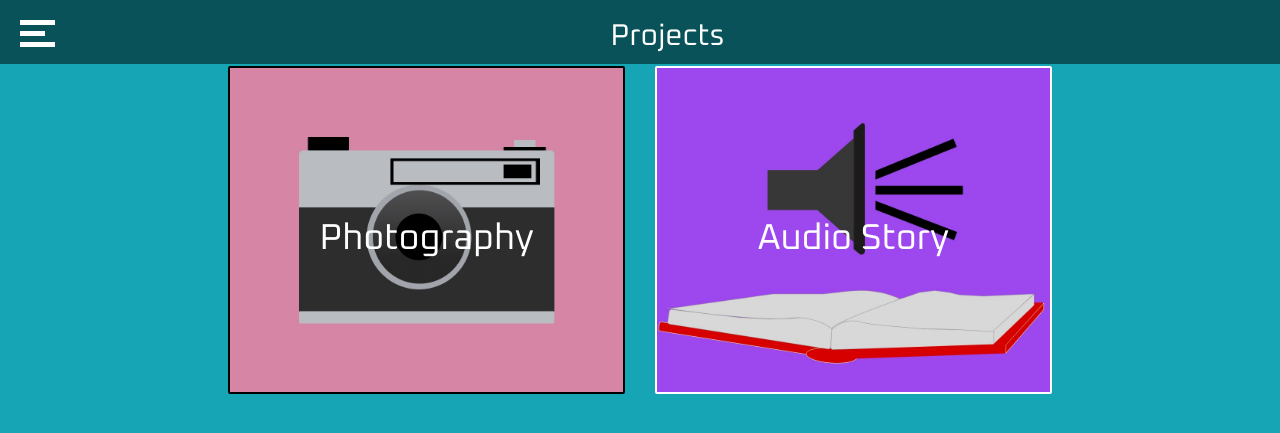
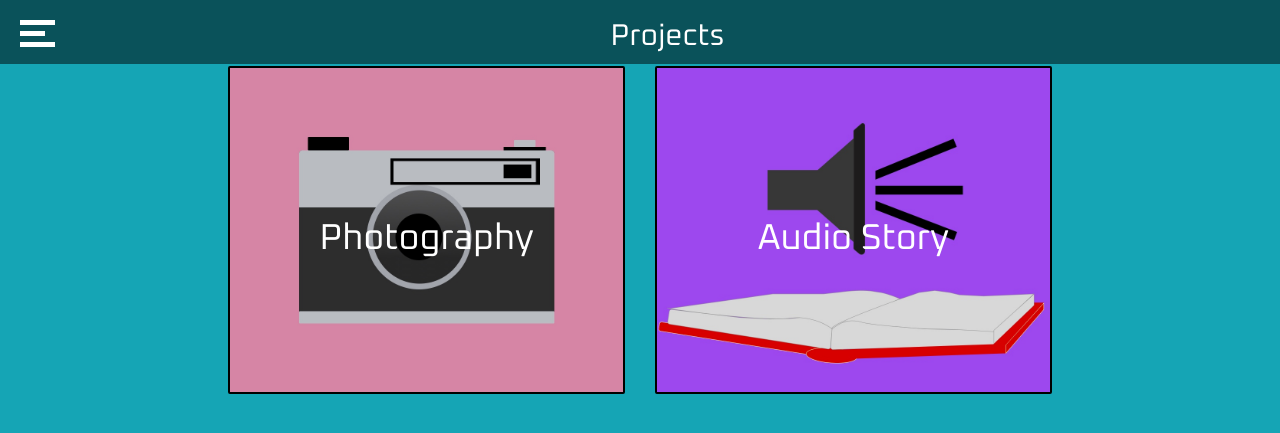
Before and after one commit to Tony8egan/AnthonyEgansSiteCS6041.io, a Jekyll site: the page built from Projects.markdown, in a window 1280 px wide. Shown: the top 433 px of the page. Built offline with Jekyll 4.4.1, drawn with Linux system fonts in a browser that asks for light colours; nearby versions of some CDN libraries.

Commit message:
Update Projects.html

```diff
--- a/_layouts/Projects.html
+++ b/_layouts/Projects.html
@@ -53,8 +53,8 @@
                 </a>
             </div>
             <div class="col-sm-4 imageButton">
-              <a href=" /AudioStory.html"  class="imageButton"">
-              <img src="images/Audiostory.jpg" alt="Lost image" style="object-fit: cover;margin-top:20px;border: 2px solid white;border-radius: 2px;background-color: black">
+              <a href="/AudioStory.html"  class="imageButton"">
+              <img src="images/Audiostory.jpg" alt="Lost image" style="object-fit: cover;margin-top:20px;border: 2px solid black;border-radius: 2px;background-color: black">
               <H1 class="centered" style ="text-align: center;">Audio Story</H1>
             </a>
             </div>
```
